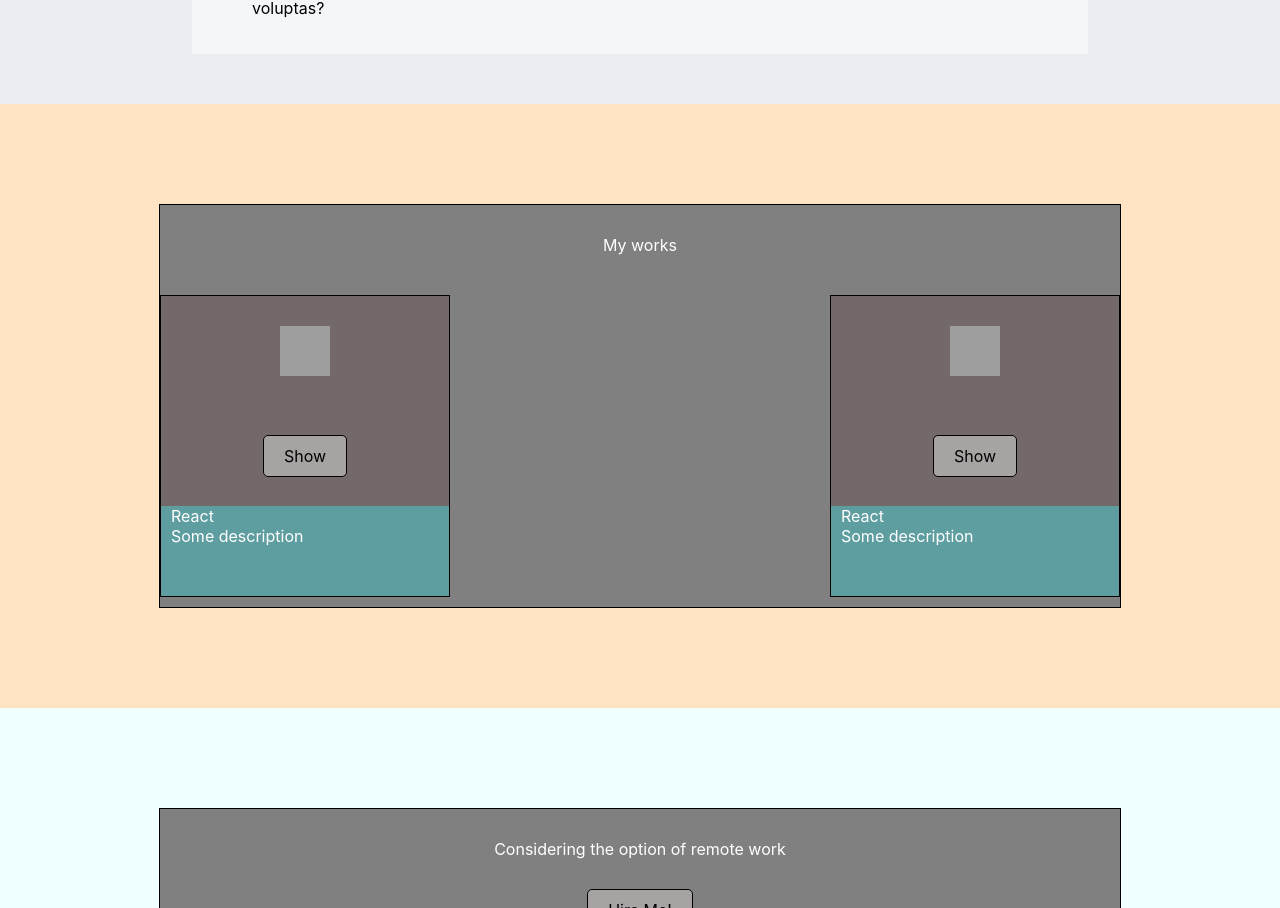
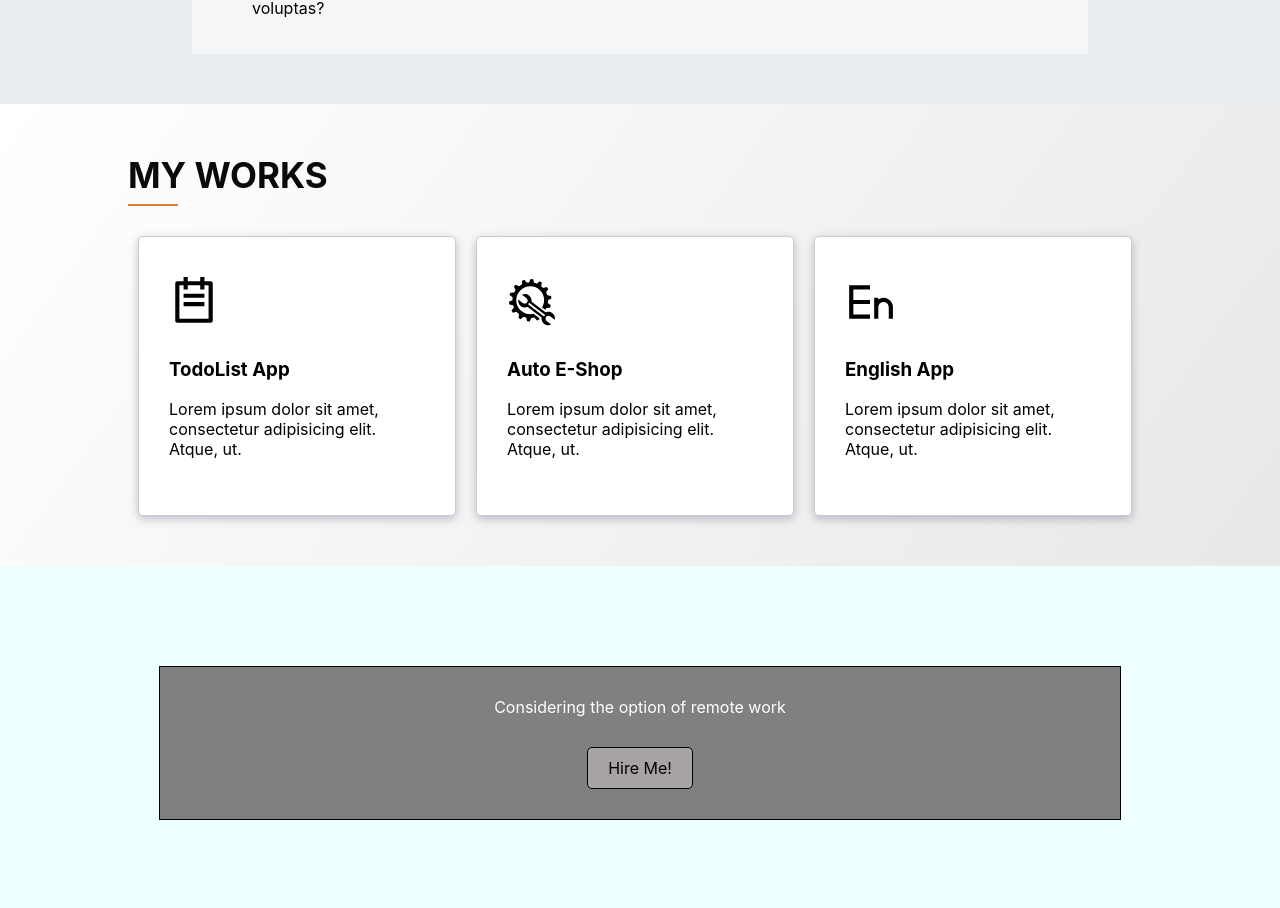
Before and after one commit to AlexAbrello/my-portfolio, a React (Create React App) app: page / in a window 1280 px wide. Shown: the part 1450-2358 px from the top of the page. Built offline with nearby package versions, Linux system fonts and the light colour scheme; grey boxes are pictures that could not be loaded.

Commit message:
new portfolio portfolio

```diff
--- a/src/App.tsx
+++ b/src/App.tsx
@@ -2,7 +2,7 @@ import React from 'react';
 import {Header} from "./components/Header/Header";
 import {Main} from "./components/Main/Main";
 import {MySkills} from "./components/My Skills/MySkills";
-import {ThirdBlock} from "./components/Third Block/ThirdBlock";
+import {Portfolio} from "./components/Portfolio/Portfolio";
 import {FourthBlock} from "./components/Fourth Block/FourthBlock";
 import {Contact} from "./components/Contact/Contact";
 import {Footer} from "./components/Footer/Footer";
@@ -13,7 +13,7 @@ function App() {
         <Header/>
           <Main />
           <MySkills />
-          <ThirdBlock />
+          <Portfolio />
           <FourthBlock />
           <Contact />
           <Footer />
--- a/src/components/Main/Main.module.css
+++ b/src/components/Main/Main.module.css
@@ -2,7 +2,6 @@
     height: 100vh;
     display: flex;
     justify-content: space-between;
-    background: rgb(255, 255, 255);
     background: linear-gradient(126deg, rgba(255, 255, 255, 1) 0%, rgba(210, 209, 209, 0.5) 100%);
     margin-left: 150px;
     overflow: hidden;
--- /dev/null
+++ b/src/components/Portfolio/Portfolio.module.css
@@ -0,0 +1,27 @@
+
+.container {
+    width: 80%;
+    margin: 0 auto;
+    padding: 50px 0 50px;
+}
+
+.page {
+    width: 100%;
+    background: linear-gradient(126deg, rgba(255, 255, 255, 1) 0%, rgba(210, 209, 209, 0.5) 100%);
+}
+
+.cardContainer {
+    display: flex;
+    flex-wrap: wrap;
+}
+
+@media(max-width: 1024px) {
+    .container {
+        width: 96%;
+    }
+}
+@media(max-width: 426px) {
+    .cardContainer {
+        flex-direction: column;
+    }
+}
--- /dev/null
+++ b/src/components/Portfolio/Portfolio.tsx
@@ -0,0 +1,21 @@
+import React from 'react';
+import style from "./Portfolio.module.css";
+import {Headline} from "../Headline/Headline";
+import {PortfolioCard} from "../PortfolioCard/PortfolioCard";
+import {RiEnglishInput, RiTodoLine} from "react-icons/ri";
+import {GiAutoRepair} from "react-icons/gi";
+
+export const Portfolio = () => {
+  return (
+      <div className={style.page}>
+        <div className={style.container}>
+          <Headline name={'My works'} />
+          <div className={style.cardContainer}>
+            <PortfolioCard title={'TodoList App'} logo={<RiTodoLine />}/>
+            <PortfolioCard title={'Auto E-Shop'} logo={<GiAutoRepair />}/>
+            <PortfolioCard title={'English App'} logo={<RiEnglishInput />}/>
+          </div>
+        </div>
+      </div>
+  );
+};
--- /dev/null
+++ b/src/components/PortfolioCard/PortfolioCard.module.css
@@ -0,0 +1,58 @@
+.wrapper {
+    width: 25%;
+    margin: 20px 10px 0;
+    padding: 40px 30px;
+    box-shadow: 0 3px 10px 0 rgba(38, 59, 94, 0.29);
+    background: #ffffff;
+    border: 1px solid #cccccc;
+    border-radius: 5px;
+    position: relative;
+    top: 0;
+    -webkit-transition: ease all 0.35s;
+    transition: ease all 0.35s;
+    cursor: pointer;
+}
+
+.wrapper:hover {
+    background: #d9832e;
+    border-color: #d9832e;
+    top: -10px;
+}
+
+.wrapper:hover .logo {
+    color: #ffffff;
+}
+
+.wrapper:hover .title {
+    color: #ffffff;
+}
+
+.wrapper:hover .description {
+    color: #ffffff;
+}
+
+.title {
+    transition: ease all 0.35s;
+}
+
+.description {
+    transition: ease all 0.35s;
+}
+
+.logo {
+    font-size: 50px;
+    transition: ease all 0.35s;
+}
+
+@media (max-width: 768px) {
+    .wrapper {
+        width: 23%;
+        margin: 20px 7px 0;
+    }
+}
+@media(max-width: 426px) {
+    .wrapper {
+        width: 60%;
+        margin: 20px auto;
+    }
+}
--- /dev/null
+++ b/src/components/PortfolioCard/PortfolioCard.tsx
@@ -0,0 +1,17 @@
+import React, {ReactElement} from 'react';
+import style from './PortfolioCard.module.css'
+
+type PortfolioCardType = {
+  title: string
+  logo: ReactElement
+}
+
+export const PortfolioCard = (props: PortfolioCardType) => {
+  return (
+      <div className={style.wrapper}>
+        <div className={style.logo}>{props.logo}</div>
+          <h3 className={style.title}>{props.title}</h3>
+          <p className={style.description}>Lorem ipsum dolor sit amet, consectetur adipisicing elit. Atque, ut.</p>
+      </div>
+  );
+};
--- a/src/components/Third Block/ThirdBlock.module.css
+++ /dev/null
@@ -1,41 +0,0 @@
-.container {
-    max-width: 1200px;
-    margin: 0 auto;
-    display: flex;
-    align-items: center;
-    justify-content: center;
-}
-.page {
-    width: 100%;
-    background-color: bisque;
-}
-.info {
-    width: 80%;
-    margin-top: 100px;
-    margin-bottom: 100px;
-    border: 1px solid black;
-    background-color: grey;
-}
-.title {
-    width: 100%;
-    height: 50px;
-    padding-top: 30px;
-    text-align: center;
-    color: white;
-}
-.examples {
-    width: 100%;
-    display: flex;
-    justify-content: space-between;
-    flex-wrap: wrap;
-}
-
-@media (max-width: 768px) {
-    .examples {
-        flex-direction: column;
-    }
-    .title {
-        height: 100%;
-        padding-top: 5px;
-    }
-}
--- a/src/components/Third Block/ThirdBlock.tsx
+++ /dev/null
@@ -1,19 +0,0 @@
-import React from 'react';
-import style from "../Third Block/ThirdBlock.module.css";
-import {Works} from "../Works/Works";
-
-export const ThirdBlock = () => {
-  return (
-      <div className={style.page}>
-        <div className={style.container}>
-          <div className={style.info}>
-            <div className={style.title}>My works</div>
-            <div className={style.examples}>
-              <Works />
-              <Works />
-            </div>
-          </div>
-        </div>
-      </div>
-  );
-};
```
